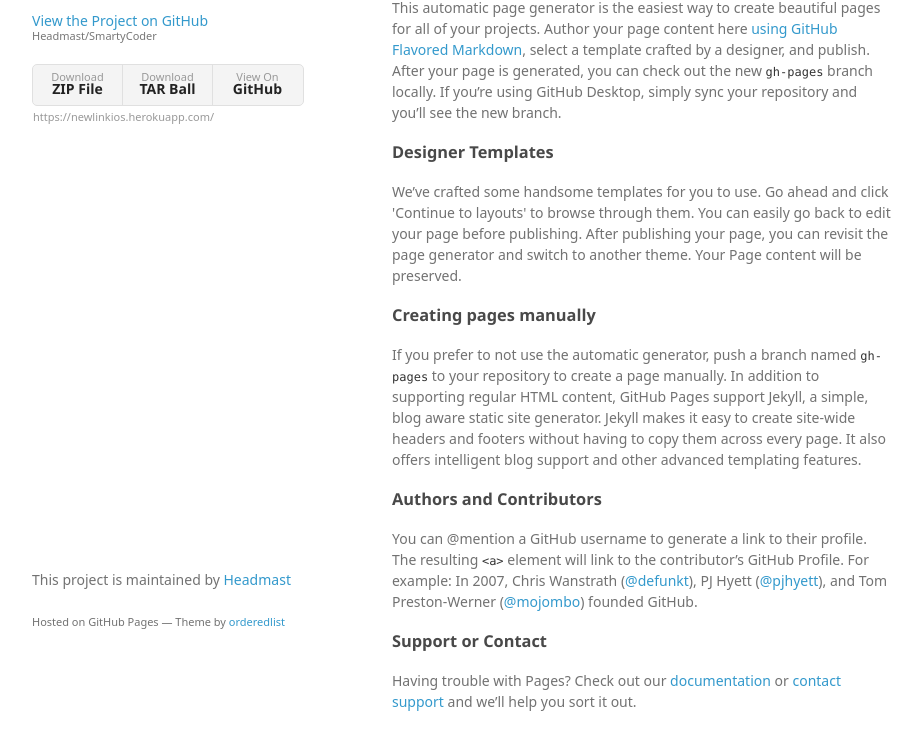
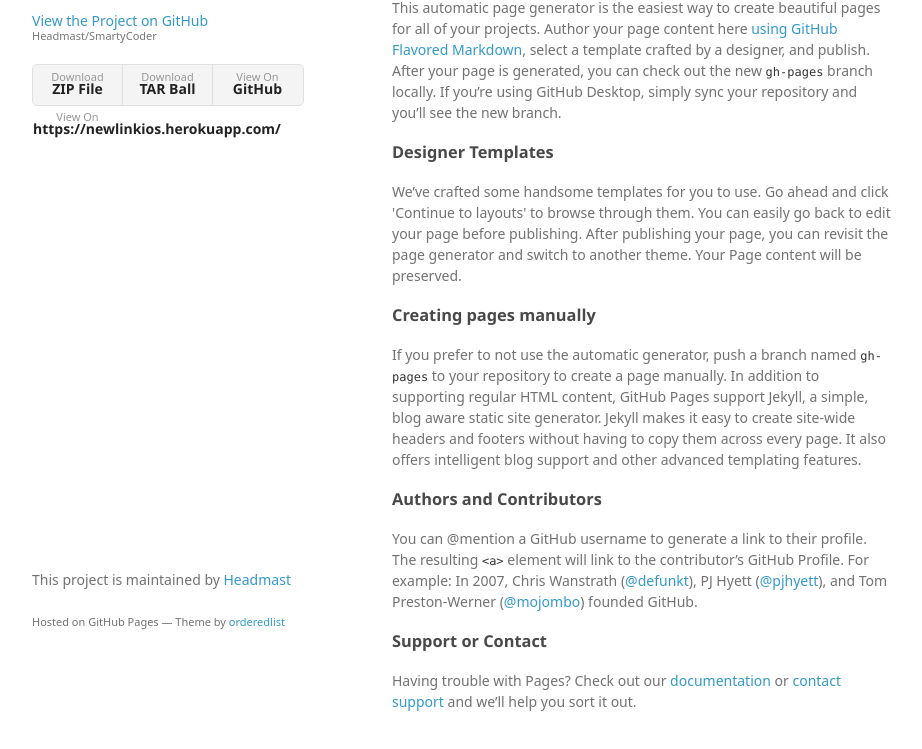
Before and after one commit to Headmast/SmartyCoder, a plain HTML site: page index.html in a window 1280 px wide. Shown: the part 99-848 px from the top of the page, without its empty margins (178-1100 px from the left). Drawn offline with Linux system fonts and the light colour scheme; a web font is replaced by a local one.

Commit message:
Update index.html

```diff
--- a/index.html
+++ b/index.html
@@ -25,7 +25,7 @@
           <li><a href="https://github.com/Headmast/SmartyCoder/zipball/master">Download <strong>ZIP File</strong></a></li>
           <li><a href="https://github.com/Headmast/SmartyCoder/tarball/master">Download <strong>TAR Ball</strong></a></li>
           <li><a href="https://github.com/Headmast/SmartyCoder">View On <strong>GitHub</strong></a></li>
-          <li><a href="https://newlinkios.herokuapp.com/">https://newlinkios.herokuapp.com/</a></li>
+          <li><a href="https://newlinkios.herokuapp.com/">View On <strong>https://newlinkios.herokuapp.com/</strong></a></li>
         </ul>
       </header>
       <section>
```
